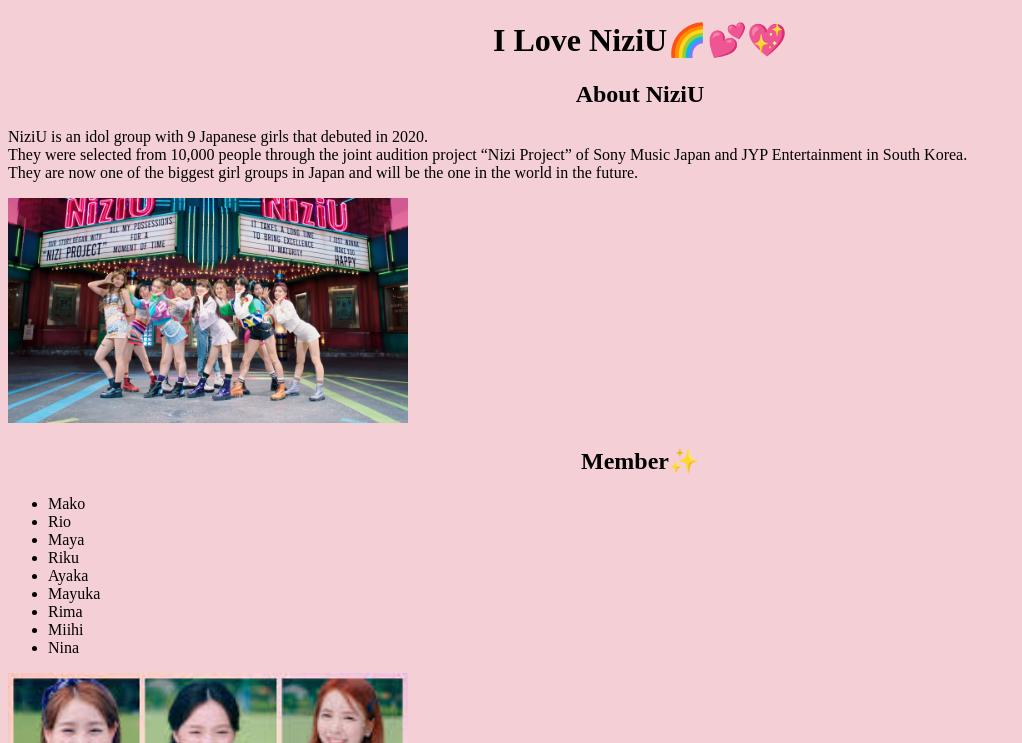
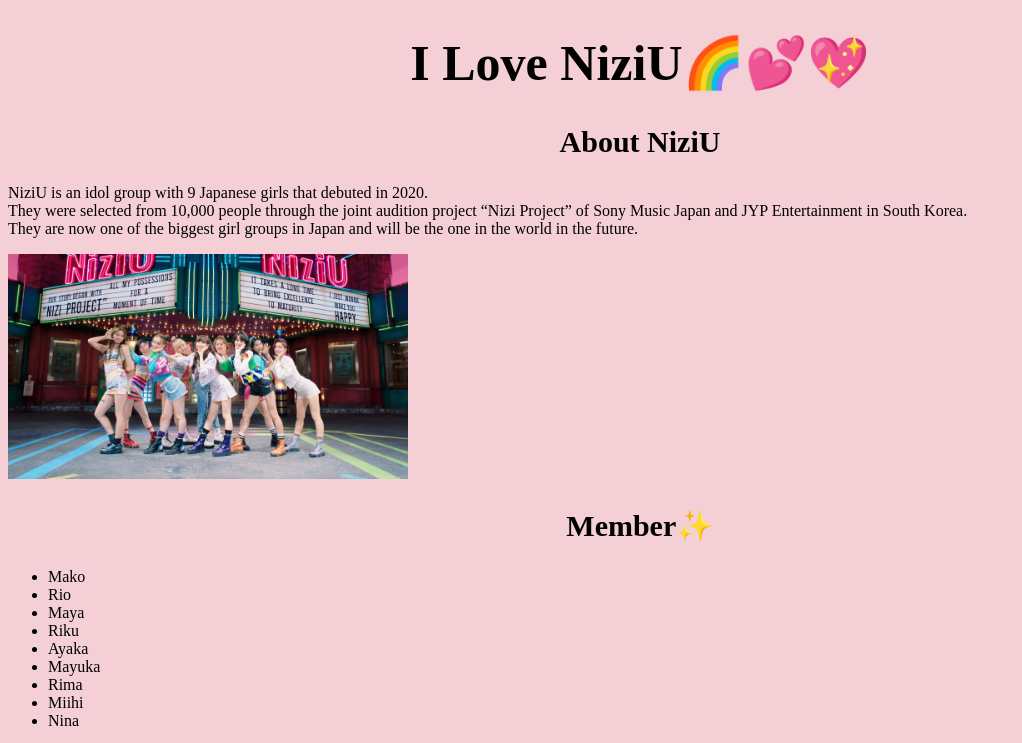
Before and after one commit to Yoko-cyer/niziu-fanpage, a plain HTML site: page src/niziu_fanpage.html in a window 1280 px wide. Shown: the top 743 px of the page, without its empty margins (0-1022 px from the left). Drawn offline with Linux system fonts and the light colour scheme.

Commit message:
made some chages in css

```diff
--- a/src/niziu_fanpage.html
+++ b/src/niziu_fanpage.html
@@ -4,9 +4,9 @@
   <meta charset="UTF-8">
   <meta http-equiv="X-UA-Compatible" content="IE=edge">
   <meta name="viewport" content="width=device-width, initial-scale=1.0">
-  <link rel="apple-touch-icon" sizes="180x180" href="/img/apple-touch-icon.png">
-  <link rel="icon" type="image/png" sizes="32x32" href="/img/favicon-32x32.png">
-  <link rel="icon" type="image/png" sizes="16x16" href="/img/favicon-16x16.png">
+  <link rel="apple-touch-icon" sizes="180x180" href="img/apple-touch-icon.png">
+  <link rel="icon" type="image/png" sizes="32x32" href="img/favicon-32x32.png">
+  <link rel="icon" type="image/png" sizes="16x16" href="img/favicon-16x16.png">
   <link rel="manifest" href="/site.webmanifest">
   <link rel="stylesheet" href="style.css" />
   <title>NiziU Fanpage</title>
--- a/src/style.css
+++ b/src/style.css
@@ -1,7 +1,15 @@
 body {
   background-color: rgb(244, 207, 214);
+}
+
+h1 {
+  font-size: 50px;
 }
 h1, h2 {
   text-align: center;
   font-weight: bold;
 }
+
+h2 {
+  font-size: 30px;
+}
```
